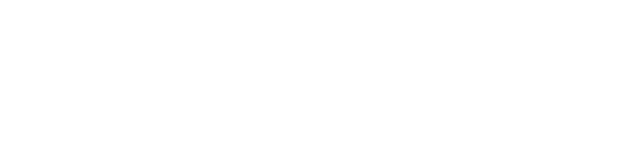
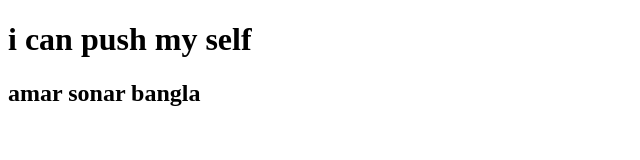
Before and after one commit to palashalaul/my-first-repo, a plain HTML site: page index.html in a window 1280 px wide. Shown: the whole page, without its empty margins (0-640 px from the left). Drawn offline with Linux system fonts and the light colour scheme.

Commit message:
added header

```diff
--- a/index.html
+++ b/index.html
@@ -7,6 +7,7 @@
     <title>my first github repo</title>
 </head>
 <body>
-
+    <h1> i can push my self</h1>
+    <h2>amar sonar bangla</h2>
 </body>
 </html>
```
